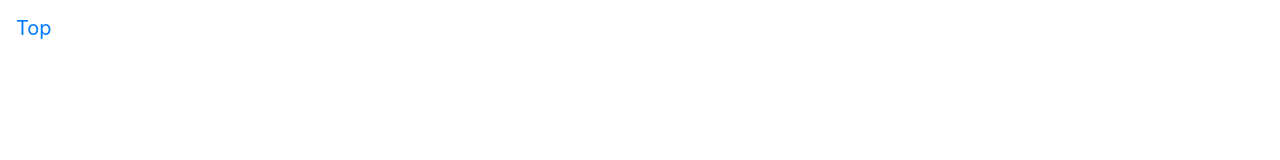
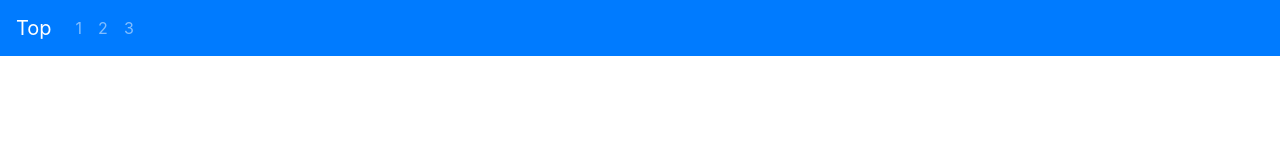
Before and after one commit to advaitambeskar/advaitambeskar.github.io, a plain HTML site: page index.html in a window 1280 px wide. Drawn offline with nearby package versions, Linux system fonts and the light colour scheme.

Commit message:
Update index.html

```diff
--- a/index.html
+++ b/index.html
@@ -7,14 +7,26 @@
             <script src="https://stackpath.bootstrapcdn.com/bootstrap/4.2.1/js/bootstrap.min.js" integrity="sha384-B0UglyR+jN6CkvvICOB2joaf5I4l3gm9GU6Hc1og6Ls7i6U/mkkaduKaBhlAXv9k" crossorigin="anonymous"></script>
     </head>
     <body>
-        <nav class = 'navbar navbar-expand-md '>
+        <nav class = 'navbar navbar-expand-md navbar-dark bg-primary'>
             <a class = 'navbar-brand' href = "#">Top</a>
             <button class = "navbar-toggler" type = "button" data-toggle = "collapse"
-            data-target = "navbarSupportedContent" aria-controls = "navbarSupportedContent" aria-expanded = "false"
+            data-target = "#navbarSupportedContent" aria-controls = "navbarSupportedContent" aria-expanded = "false"
             aria-label = "Toggle Navigation">
                 <span class = "navbar-toggler-icon"></span>
             </button>
-
+            <div class = "collapse navbar-collapse" id = "navbarSupportedContent">
+                <ul class = "navbar-nav mr-auto">
+                    <li class = "nav-item">
+                        <a class = "nav-link" href="#">1</a>
+                    </li>
+                    <li class = "nav-item">
+                        <a class = "nav-link" href="#">2</a>
+                    </li>
+                    <li class = "nav-item">
+                        <a class = "nav-link" href="#">3</a>
+                    </li>
+                </ul>
+            </div>
         </nav>
     </body>
 </html>
```
